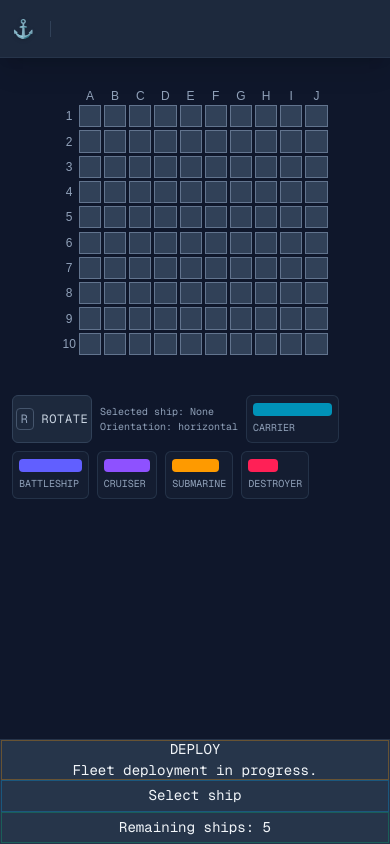
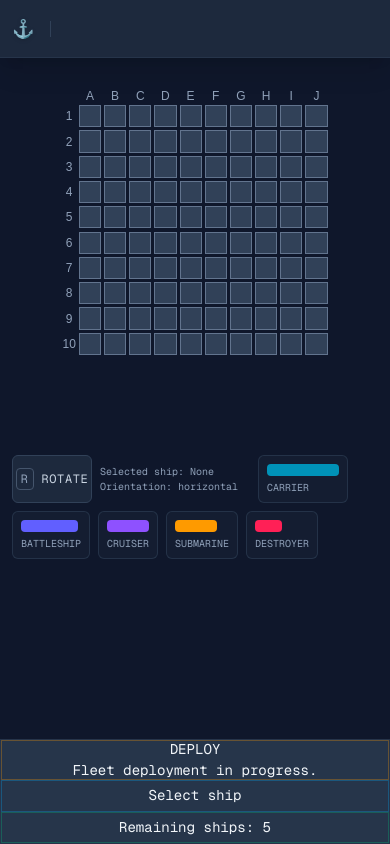
Before and after one commit to BetoCarr/sea-warfare, a Next.js app: page / in a window 390 px wide. Both pictures are taken after a click on the button "START". Built offline with nearby package versions, Linux system fonts and the light colour scheme.

Commit message:
refactor(ui): complete style audit and finalize mobile portrait layout

```diff
--- a/src/components/game/GameStage/PlacementBar/PlacementBar.tsx
+++ b/src/components/game/GameStage/PlacementBar/PlacementBar.tsx
@@ -31,6 +31,7 @@ export default function PlacementBar({
             className={cn(
                 "w-full",
                 "flex flex-wrap items-start gap-2",
+                "mt-15"
             )}
         >
             <div
--- a/src/components/game/GameStage/PlacementBar/SecondaryInformation.tsx
+++ b/src/components/game/GameStage/PlacementBar/SecondaryInformation.tsx
@@ -12,6 +12,7 @@ export default function SecondaryInformation({
 }: SecondaryInformationProps) {
     return (
         <div className="
+            w-[150px]
             text-[0.625rem] sm:text-xs
             font-mono text-slate-400"
         >
--- a/src/components/game/GameStage/PlacementBar/ShipPaletteItem.tsx
+++ b/src/components/game/GameStage/PlacementBar/ShipPaletteItem.tsx
@@ -9,7 +9,7 @@ interface ShipPaletteItemProps {
 }
 
 const getShipVisualWidth = (size: number) =>
-    `calc(${size} * clamp(0.75rem, 3.5vw, 1.25rem) + ${size - 1} * clamp(0.125rem, 0.7vw, 0.25rem))`;
+    `calc(${size} * var(--segment) + ${(size - 1) * 3}px)`;
 
 export function ShipPaletteItem({
     type,
@@ -18,13 +18,13 @@ export function ShipPaletteItem({
     onSelect,
 }: ShipPaletteItemProps) {
     return (
-
         <button
             onClick={onSelect}
             className={`
-                h-[clamp(2.75rem,7dvh,3rem)] max-w-full min-w-0 w-auto
+                h-12
+                min-[400px]:min-w-24
                 flex flex-col items-start justify-center gap-1
-                px-[clamp(0.375rem,1.5vw,0.5rem)] py-1
+                px-2 py-1
                 rounded-md
                 border
                 transition-all duration-200
@@ -37,7 +37,8 @@ export function ShipPaletteItem({
         >
             <div
                 className={`
-                    h-[clamp(0.75rem,3.5vw,1.25rem)]
+                    h-3 min-[400px]:h-4
+                    [--segment:12px] min-[400px]:[--segment:16px]
                     rounded-sm
                     ${SHIP_COLORS[type]}
                 `}
```
